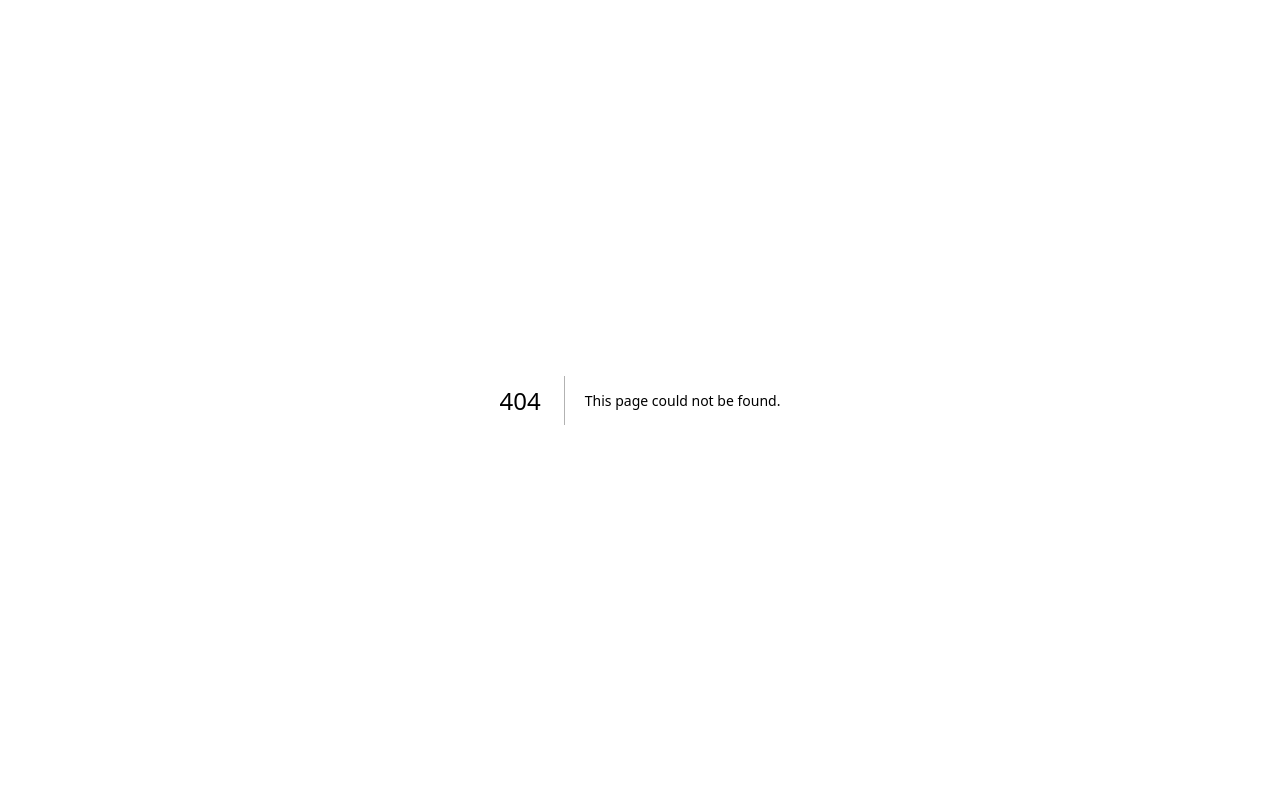
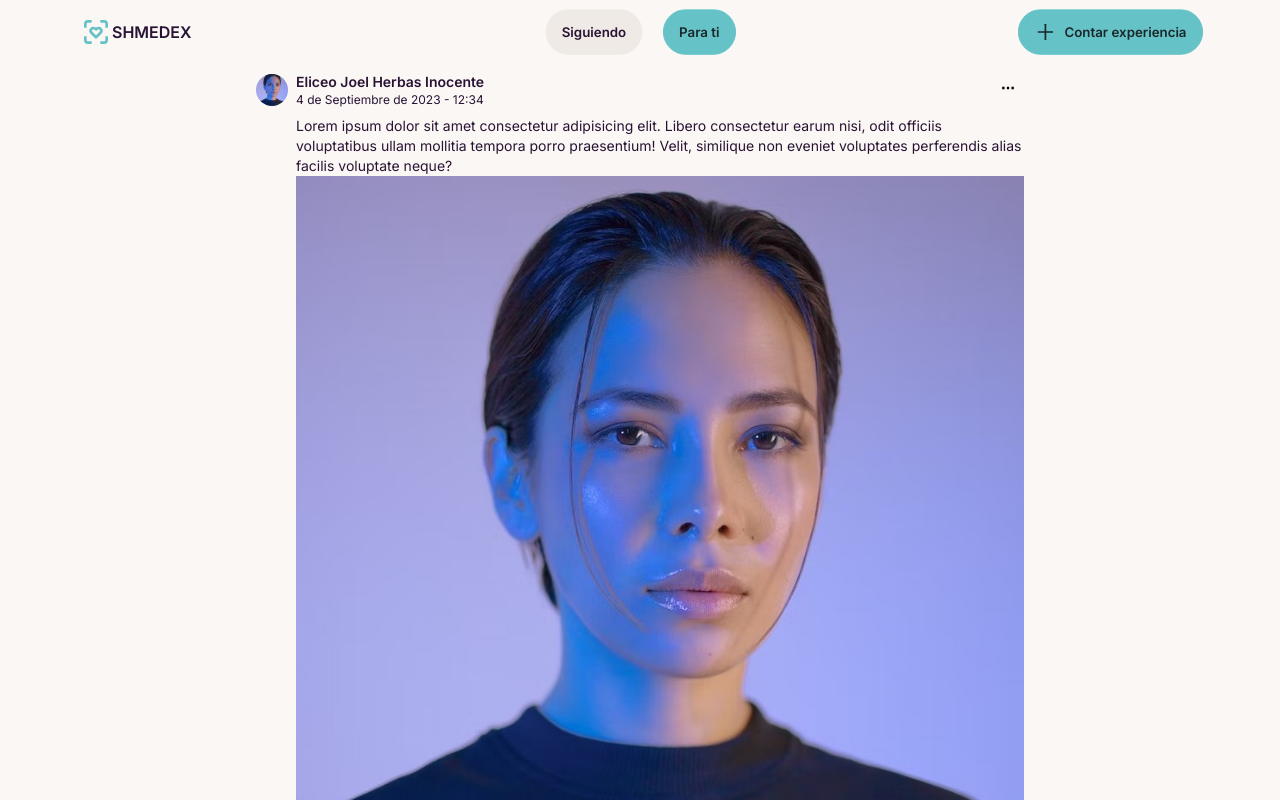
Before and after one commit to EliceoJoel/ShMedEx, a Next.js app: page /experiences in a window 1280 px wide. Before the commit this address had no page. Built offline with nearby package versions, Linux system fonts and the light colour scheme.

Commit message:
feature-2: Creating experiences page with Navbar and Post components

```diff
--- /dev/null
+++ b/app/experiences/page.tsx
@@ -0,0 +1,18 @@
+import Navbar from "@/components/Navbar";
+import Post from "@/components/Post";
+
+function Experiences() {
+	return (
+		<div className="">
+			<div className="flex justify-center w-full">
+				<Navbar />
+			</div>
+			<div className="flex items-center w-full flex-col px-4 py-2 overflow-y-auto h-[calc(100vh-64px)] md:px-0">
+				<Post />
+				<Post />
+			</div>
+		</div>
+	);
+}
+
+export default Experiences;
--- a/app/layout.tsx
+++ b/app/layout.tsx
@@ -6,7 +6,7 @@ import { Inter } from "next/font/google";
 const inter = Inter({ subsets: ["latin"] });
 
 export const metadata: Metadata = {
-	title: "ShMedEx",
+	title: "SHMEDEX",
 	description: "Share your recovery medical experiences",
 };
 
--- /dev/null
+++ b/components/Navbar.tsx
@@ -0,0 +1,34 @@
+import React from "react";
+import { TbHealthRecognition } from "react-icons/tb";
+import { AiOutlinePlus } from "react-icons/ai";
+import { HiOutlineSwitchHorizontal } from "react-icons/hi";
+
+function Navbar() {
+	return (
+		<div className="navbar bg-base-100 h-16 max-w-6xl">
+			<div className="navbar-start">
+				<div className="flex items-center p-2">
+					<TbHealthRecognition className="h-8 w-8 text-primary" />
+					<span className="uppercase font-semibold hidden md:block">ShMedEx</span>
+				</div>
+			</div>
+			<div className="navbar-center gap-4">
+				<button className="btn btn-primary normal-case md:hidden">
+					<HiOutlineSwitchHorizontal className="h-6 w-6" /> Para ti
+				</button>
+				<button className="btn normal-case hidden md:inline-flex">Siguiendo</button>
+				<button className="btn btn-primary normal-case hidden md:inline-flex"> Para ti</button>
+			</div>
+			<div className="navbar-end">
+				<button className="btn btn-primary btn-circle md:hidden">
+					<AiOutlinePlus className="h-6 w-6" />
+				</button>
+				<button className="btn btn-primary normal-case hidden md:inline-flex">
+					<AiOutlinePlus className="h-6 w-6" /> Contar experiencia
+				</button>
+			</div>
+		</div>
+	);
+}
+
+export default Navbar;
--- /dev/null
+++ b/components/Post.tsx
@@ -0,0 +1,47 @@
+import Image from "next/image";
+import React from "react";
+import { GrMore } from "react-icons/gr";
+import avatarImage from "@/public/avatar.jpg";
+
+function Post() {
+	return (
+		<div className="flex flex-col gap-2 border-b border-b-gray-300 mb-4 max-w-3xl last:border-b-0 last:mb-0">
+			<div className="flex gap-2">
+				<div className="avatar">
+					<div className="w-8 mask mask-circle">
+						<Image src={avatarImage} alt="user profile avatar" />
+					</div>
+				</div>
+				<div className="flex justify-between w-full">
+					<div className="flex flex-col">
+						<span className="text-sm font-semibold">Eliceo Joel Herbas Inocente</span>
+						<span className="text-xs">4 de Septiembre de 2023 - 12:34</span>
+					</div>
+					<div className="dropdown dropdown-end">
+						<label tabIndex={0} className="btn btn-sm btn-circle btn-ghost">
+							<GrMore />
+						</label>
+						<ul tabIndex={0} className="dropdown-content z-[1] menu p-2 shadow rounded-box w-24 bg-white">
+							<li>
+								<a>Editar</a>
+							</li>
+							<li>
+								<a>Eliminar</a>
+							</li>
+						</ul>
+					</div>
+				</div>
+			</div>
+			<div className="ml-10 pb-2">
+				<p className="text-sm">
+					Lorem ipsum dolor sit amet consectetur adipisicing elit. Libero consectetur earum nisi, odit officiis
+					voluptatibus ullam mollitia tempora porro praesentium! Velit, similique non eveniet voluptates
+					perferendis alias facilis voluptate neque?
+				</p>
+				<Image src={avatarImage} alt="post image" />
+			</div>
+		</div>
+	);
+}
+
+export default Post;
```
Also changed, not shown: public/avatar.jpg (added).
